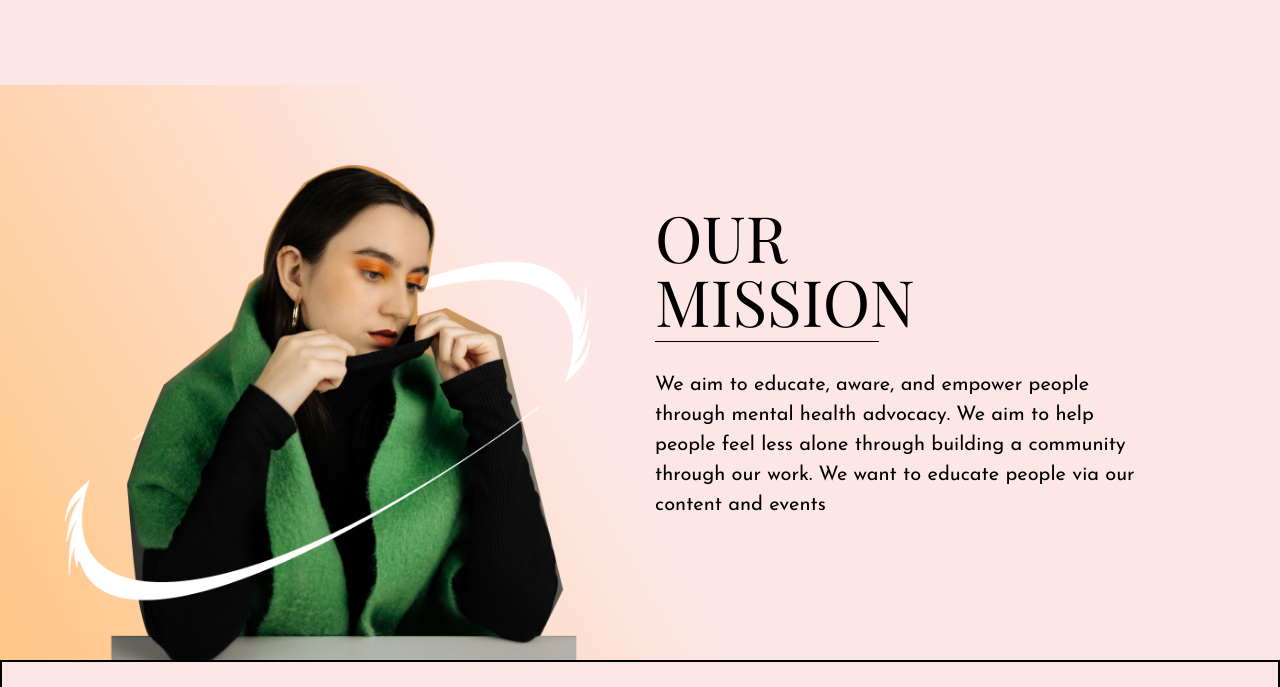
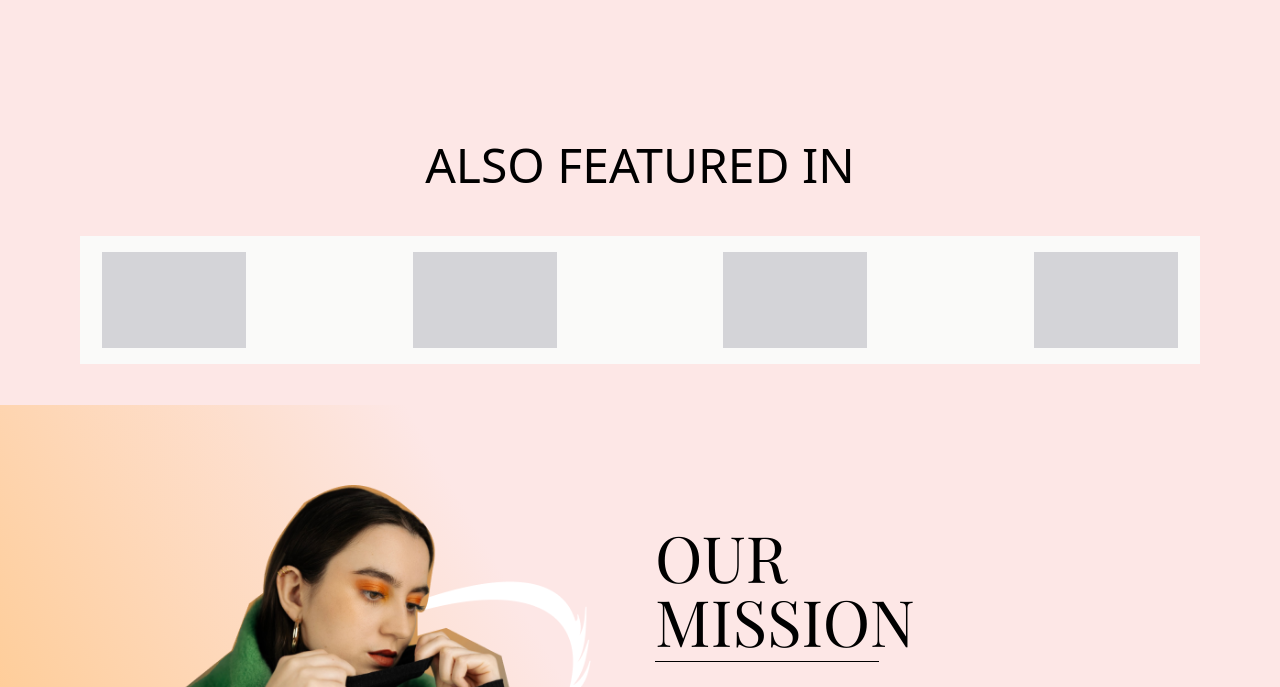
Before and after one commit to lem0n4id/beautifulyou-website, an Astro site: page / in a window 1280 px wide. Shown: the part 1489-2176 px from the top of the page. Built offline with nearby package versions, Linux system fonts and the light colour scheme; Astro itself is replaced by a stand-in of ours.

Commit message:
feat: featured-in component (#12)

```diff
--- /dev/null
+++ b/src/components/Feature.jsx
@@ -0,0 +1,19 @@
+import React from 'react';
+
+function Feature() {
+	return (
+		<div className="bg-primary flex flex-col w-full h-content md:h-80 py-3 px-20 items-center justify-center gap-8 ">
+			<div class="text-center text-black text-5xl font-normal font-['Josefin Sans'] uppercase leading-relaxed">
+				also featured in
+			</div>
+			<div class="w-full h-content py-4 justify-evenly flex-wrap md:flex-nowrap items-start gap-36 inline-flex bg-stone-50">
+				<div class="w-36 h-24 bg-zinc-300"></div>
+				<div class="w-36 h-24 bg-zinc-300"></div>
+				<div class="w-36 h-24 bg-zinc-300"></div>
+				<div class="w-36 h-24 bg-zinc-300"></div>
+			</div>
+		</div>
+	);
+}
+
+export default Feature;
--- a/src/pages/index.astro
+++ b/src/pages/index.astro
@@ -4,6 +4,7 @@ import Header from '../components/Header';
 import Newsletter from '../components/Newsletter';
 import Podcast from '../components/Podcast';
 import Footer from '../components/Footer';
+import Feature from '../components/Feature';
 import { SITE_TITLE, SITE_DESCRIPTION } from '../consts';
 import Hero from '../components/Hero';
 import OurMission from '../components/OurMission';
@@ -19,6 +20,7 @@ import OurMission from '../components/OurMission';
     	<Hero />
 		<Newsletter />
 		<Podcast />
+		<Feature/>
 		<OurMission />
 		<Footer/>
 	</body>
```
